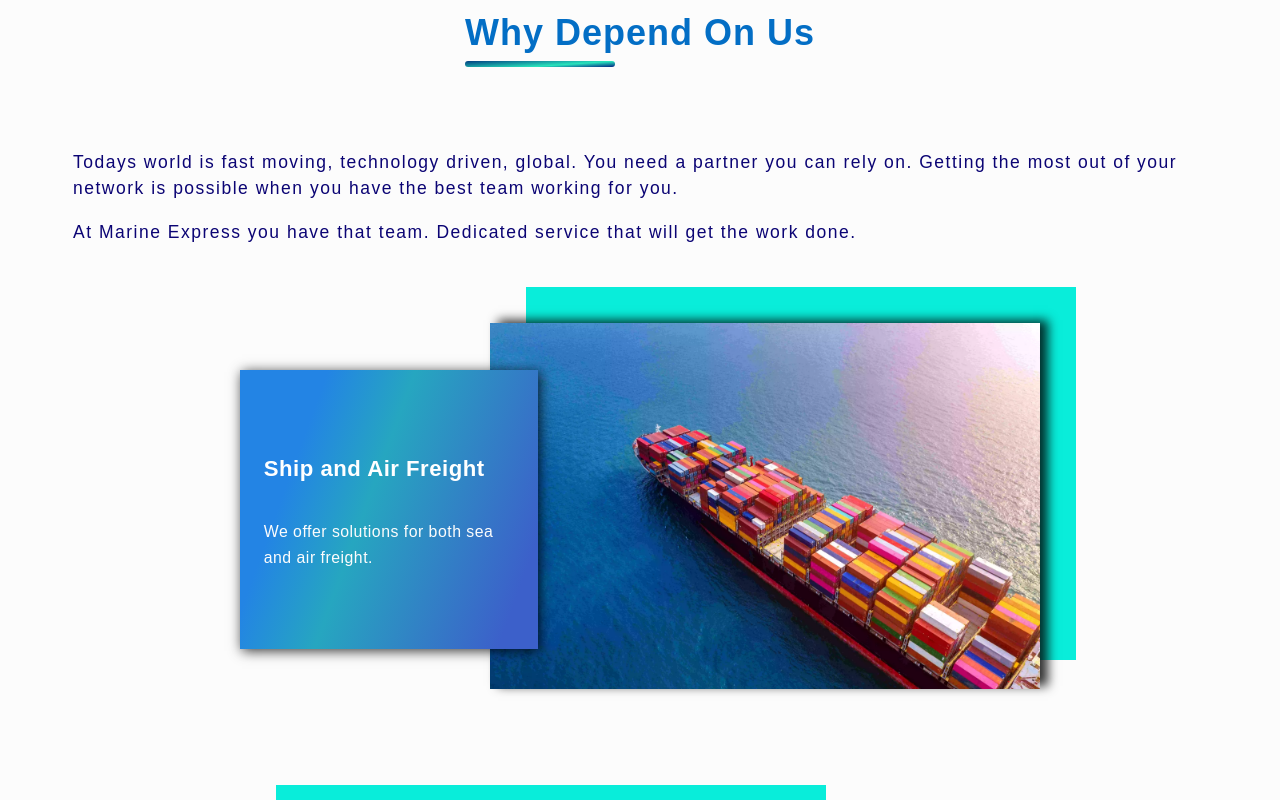
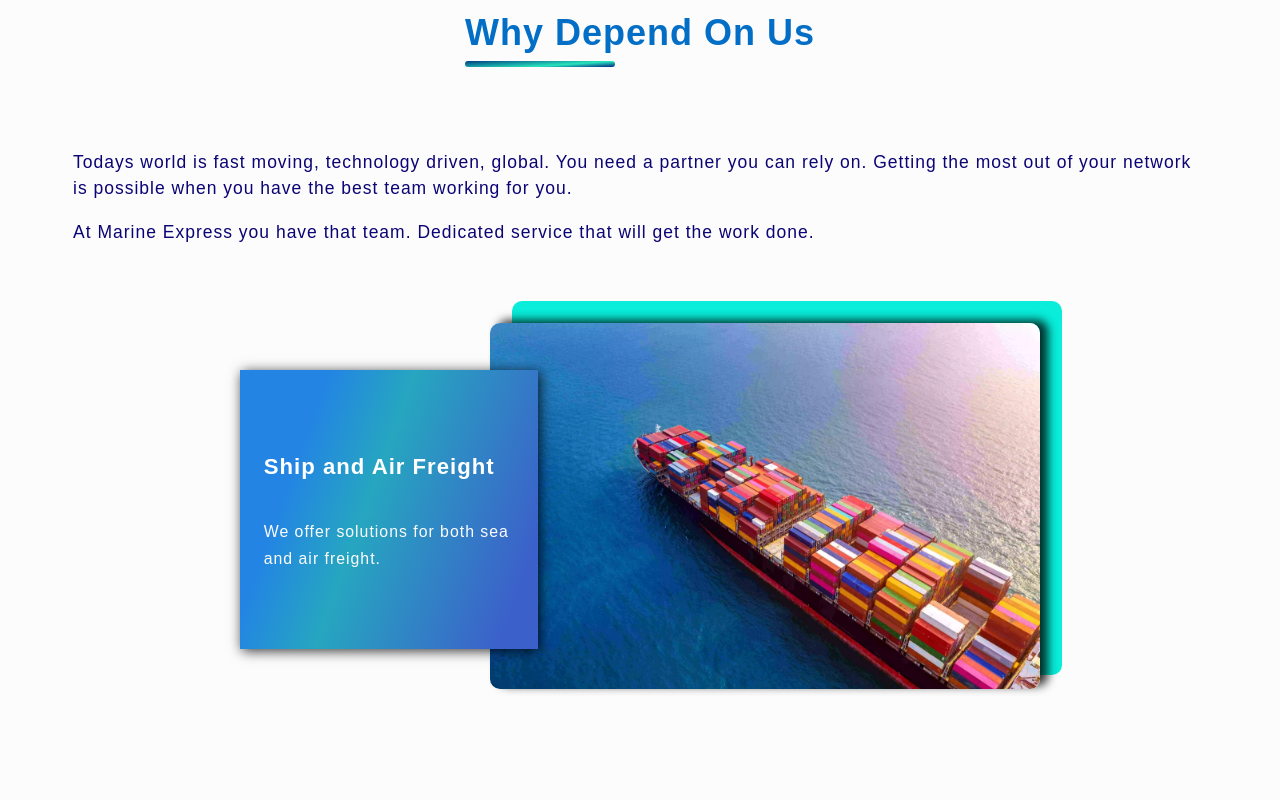
Before and after one commit to abeonweb/marine-express-site, a Next.js app: page / in a window 1280 px wide. Shown: the part 1460-2260 px from the top of the page. Built offline with nearby package versions, Linux system fonts and the light colour scheme.

Commit message:
rounded borders add to text and image increased line height

```diff
--- a/styles/Features.module.css
+++ b/styles/Features.module.css
@@ -8,8 +8,7 @@
 
 .feature {
     background-color: transparent;
-    line-height: 1.6;
-    letter-spacing: 0.5px;
+    line-height: 1.7;
     width: 95%;
     max-width: 400px;
     margin: 1em auto;
@@ -44,6 +43,7 @@
     object-fit: cover;
     position: relative;
     z-index: 300;
+    border-radius: 10px;
 }
 
 .textContainer {
@@ -59,6 +59,8 @@
     flex-direction: column;
     justify-content: center;
     z-index: 300;
+    border-bottom-left-radius: 10px;
+    border-bottom-right-radius: 10px;
 }
 
 .title {
@@ -67,12 +69,16 @@
     font-size: 1.4em;
 }
 
+.text,
+.captionText {
+    text-align: left;
+    letter-spacing: 1px;
+}
+
 .text {
     font-size: 1.75rem;
     color: var(--color-primary);
     padding: 1em 1.2em;
-    text-align: left;
-    letter-spacing: 1.5px;
 }
 
 .text:last-of-type {
@@ -81,7 +87,6 @@
 
 .captionText {
     padding: 0 0 2em;
-    text-align: left;
 }
 
 
@@ -109,14 +114,14 @@
         align-self: stretch;
         margin: 3em 0 3em -3em;
         padding: 1em 1.5em;
+        border-bottom-left-radius: 0;
+        border-bottom-right-radius: 0
     }
 
     .featureContainer:nth-of-type(odd) .textContainer {
         margin: 3em -3em 3em 0;
 
     }
-
-
 
     .imageContainer::before {
         content: "";
@@ -125,11 +130,11 @@
         width: 100%;
         height: 100%;
         background-color: var(--color-highlight-3);
-        top: -2.5em;
-        left: 2.5em;
+        top: -1.5em;
+        left: 1.5em;
+        border-radius: 10px;
 
     }
-
 
     .image {
         width: 70%;
@@ -137,7 +142,4 @@
         height: 100%;
         box-shadow: 8px -3px 10px rgba(0, 0, 0, 0.8);
     }
-
-
-
 }
```
